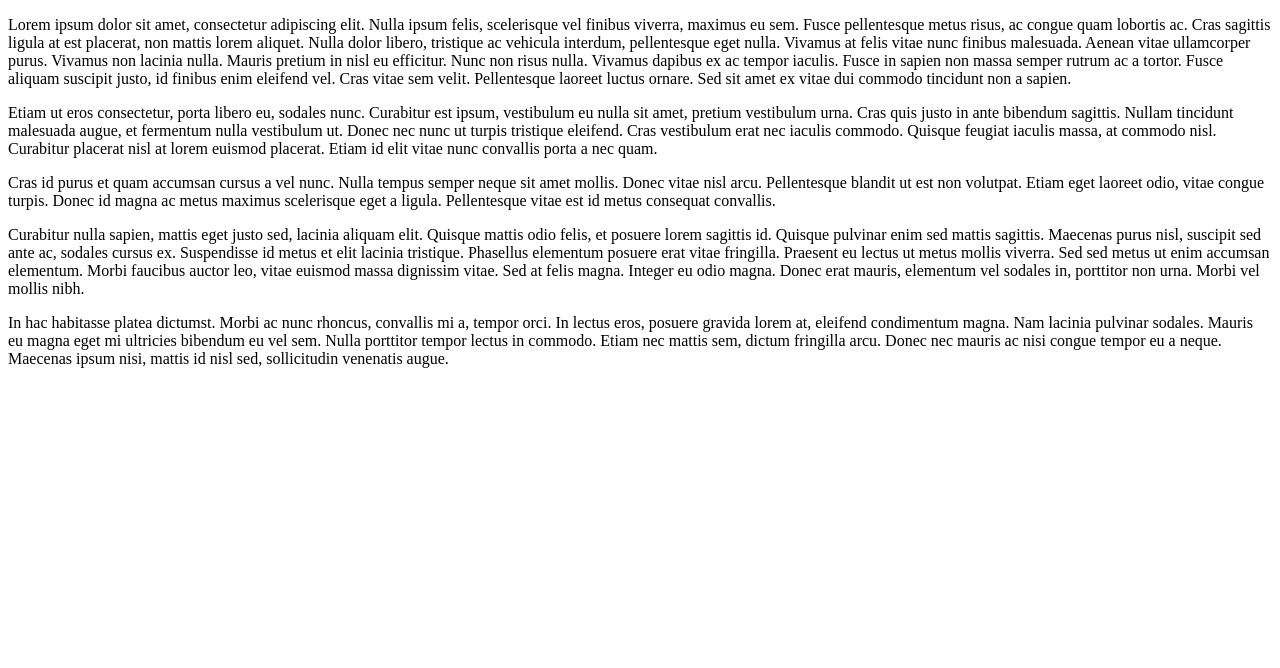
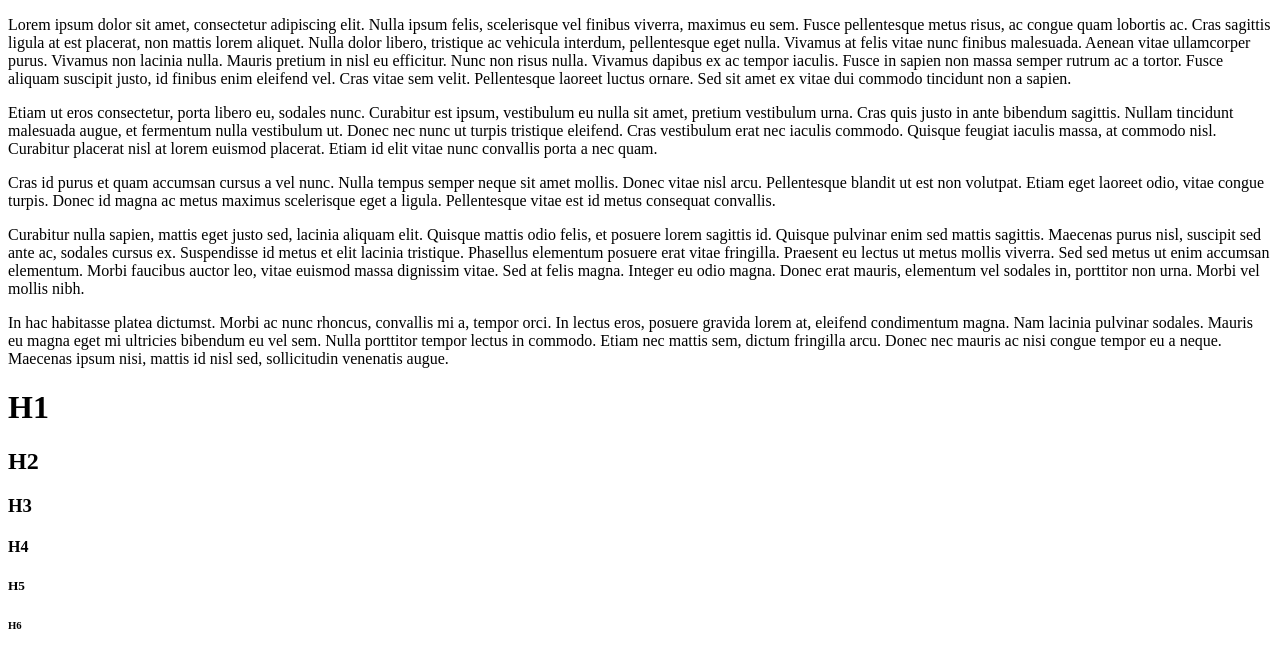
Before and after one commit to danielmurilo/html-css, a plain HTML site: page index.html in a window 1280 px wide. Drawn offline with Linux system fonts and the light colour scheme.

Commit message:
second commit

```diff
--- a/index.html
+++ b/index.html
@@ -13,5 +13,11 @@
         <p title="Third Paragraph">Cras id purus et quam accumsan cursus a vel nunc. Nulla tempus semper neque sit amet mollis. Donec vitae nisl arcu. Pellentesque blandit ut est non volutpat. Etiam eget laoreet odio, vitae congue turpis. Donec id magna ac metus maximus scelerisque eget a ligula. Pellentesque vitae est id metus consequat convallis.</p>
         <p title="Fourth Paragraph">Curabitur nulla sapien, mattis eget justo sed, lacinia aliquam elit. Quisque mattis odio felis, et posuere lorem sagittis id. Quisque pulvinar enim sed mattis sagittis. Maecenas purus nisl, suscipit sed ante ac, sodales cursus ex. Suspendisse id metus et elit lacinia tristique. Phasellus elementum posuere erat vitae fringilla. Praesent eu lectus ut metus mollis viverra. Sed sed metus ut enim accumsan elementum. Morbi faucibus auctor leo, vitae euismod massa dignissim vitae. Sed at felis magna. Integer eu odio magna. Donec erat mauris, elementum vel sodales in, porttitor non urna. Morbi vel mollis nibh.</p>
         <p title="Fifth Paragraph">In hac habitasse platea dictumst. Morbi ac nunc rhoncus, convallis mi a, tempor orci. In lectus eros, posuere gravida lorem at, eleifend condimentum magna. Nam lacinia pulvinar sodales. Mauris eu magna eget mi ultricies bibendum eu vel sem. Nulla porttitor tempor lectus in commodo. Etiam nec mattis sem, dictum fringilla arcu. Donec nec mauris ac nisi congue tempor eu a neque. Maecenas ipsum nisi, mattis id nisl sed, sollicitudin venenatis augue.</p>
+        <h1>H1</h1>
+        <H2>H2</H2>
+        <H3>H3</H3>
+        <H4>H4</H4>
+        <H5>H5</H5>
+        <H6>H6</H6>
     </body>
 </html>
```
